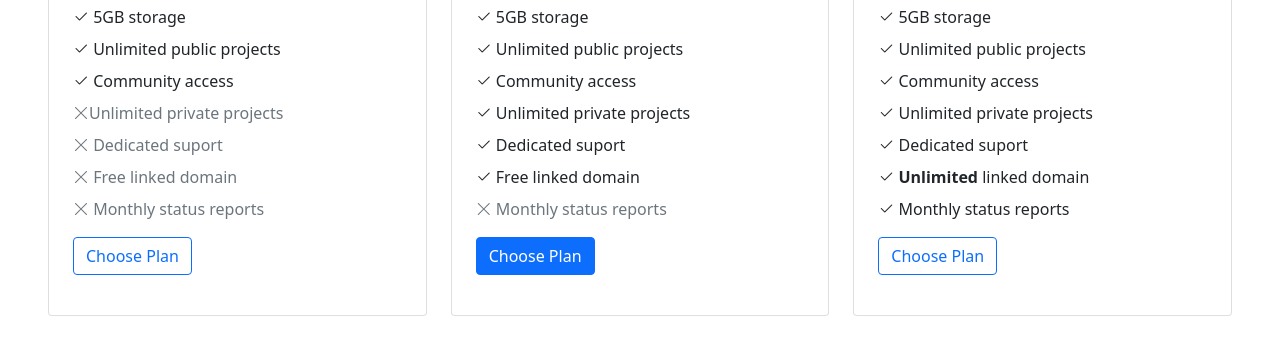
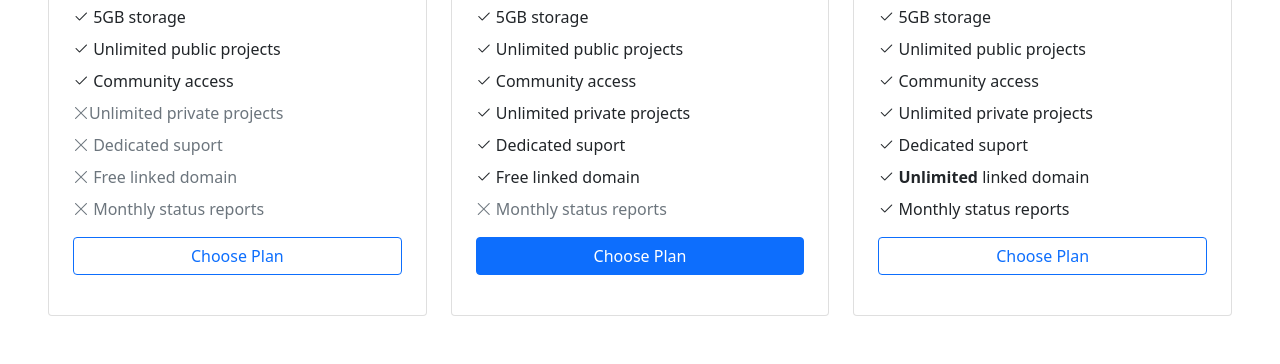
Before and after one commit to devgabrielazevedo/Site-Bootstrap, a plain HTML site: page index.html in a window 1280 px wide. Shown: the part 548-912 px from the top of the page. Drawn offline with nearby package versions, Linux system fonts and the light colour scheme.

Commit message:
Atulizações

```diff
--- a/index.html
+++ b/index.html
@@ -74,14 +74,14 @@
                             <i class="bi bi-x-lg"></i>
                             Monthly status reports</li>
                       </ul>
-                      <a href="#" class="btn btn-outline-primary">Choose Plan</a>
+                      <a href="#" class="btn btn-outline-primary w-100">Choose Plan</a>
                     </div>
                   </div>
             </div>
             <div class="col-4">
                 <div class="card px-2 py-4">
                     <div class="card-body">
-                      <h3 class="card-title small"><b>PRO</b></h3>
+                      <h3 class="card-title small"><b><i class="bi bi-star-fill text-warning"></i>PRO</b></h3>
                       <p class="card-text">
                         <span class="display-4"><strong>$9</strong></span>
                         <span class="text-muted">/mo.</span></p>
@@ -111,14 +111,14 @@
                             <i class="bi bi-x-lg"></i>
                             Monthly status reports</li>
                       </ul>
-                      <a href="#" class="btn btn-primary">Choose Plan</a>
+                      <a href="#" class="btn btn-primary w-100">Choose Plan</a>
                     </div>
                   </div>
             </div>
             <div class="col-4">
                 <div class="card px-2 py-4">
                     <div class="card-body">
-                      <h3 class="card-title small text-muted"><b>ENTERPRISE</b></h3>
+                      <h3 class="card-title small"><b>ENTERPRISE</b></h3>
                       <p class="card-text">
                         <span class="display-4"><strong>$49</strong></span>
                         <span class="text-muted">/mo.</span></p>
@@ -148,7 +148,7 @@
                             <i class="bi bi-check2"></i>
                             Monthly status reports</li>
                       </ul>
-                      <a href="#" class="btn btn-outline-primary">Choose Plan</a>
+                      <a href="#" class="btn btn-outline-primary w-100">Choose Plan</a>
                     </div>
                   </div>
             </div>
```
